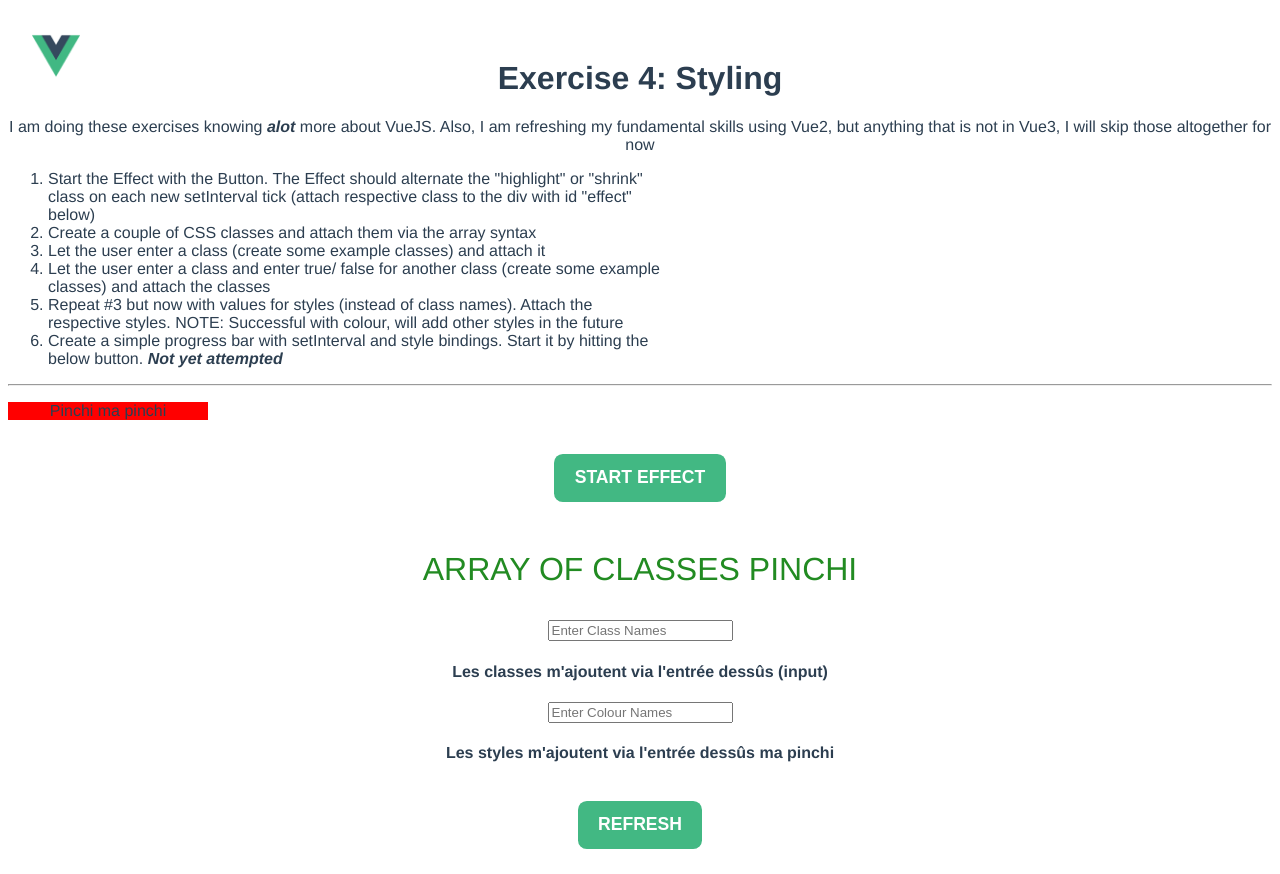
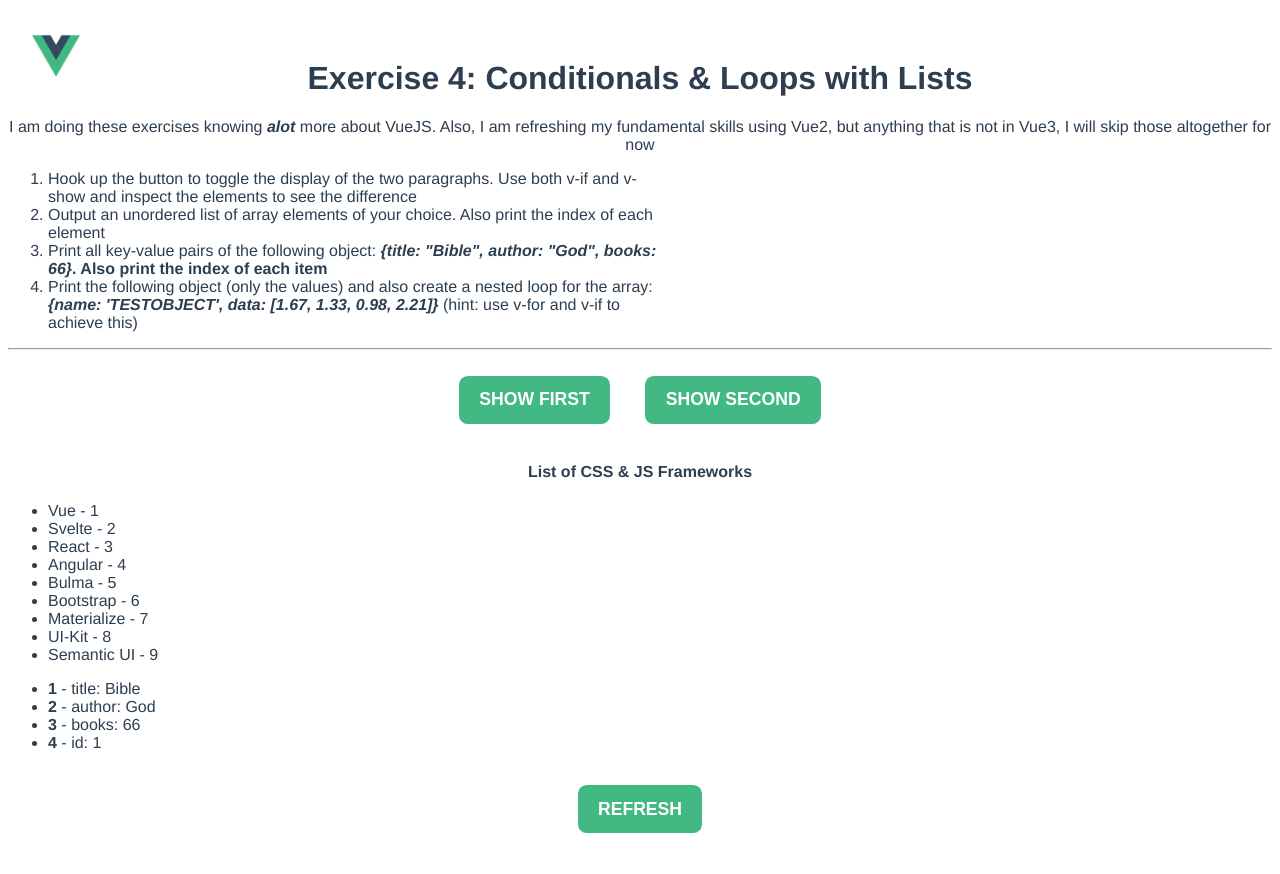
Before and after one commit to GillyRabutTsurwa/vue-2-max-schwarzmueller-exercises, a Vue app: page / in a window 1280 px wide. Built offline with nearby package versions, Linux system fonts and the light colour scheme.

Commit message:
Je sais pas honnetement

```diff
--- a/src/components/Prompt.vue
+++ b/src/components/Prompt.vue
@@ -8,16 +8,20 @@
       </strong> more about VueJS. Also, I am refreshing my fundamental skills using Vue2, but anything that is not in Vue3, I will skip those altogether for now
     </p>
     <ol>
-      <li>Start the Effect with the Button. The Effect should alternate the "highlight" or "shrink" class on each new setInterval tick (attach respective class to the div with id "effect" below)</li>
-      <li>Create a couple of CSS classes and attach them via the array syntax</li>
-      <li>Let the user enter a class (create some example classes) and attach it</li>
-      <li>Let the user enter a class and enter true/ false for another class (create some example classes) and attach the classes</li>
-      <li>Repeat #3 but now with values for styles (instead of class names). Attach the respective styles. NOTE: Successful with colour, will add other styles in the future</li>
+      <li>Hook up the button to toggle the display of the two paragraphs. Use both v-if and v-show and inspect the elements to see the difference</li>
+      <li>Output an unordered list of array elements of your choice. Also print the index of each element</li>
       <li>
-        Create a simple progress bar with setInterval and style bindings. Start it by hitting the below button.
+        Print all key-value pairs of the following object:
         <strong>
-          <em>Not yet attempted</em>
+          <em>{title: "Bible", author: "God", books: 66}</em>. Also print the index of each item
         </strong>
+      </li>
+      <li>
+        Print the following object (only the values) and also create a nested loop for the array:
+        <strong>
+          <em>{name: 'TESTOBJECT', data: [1.67, 1.33, 0.98, 2.21]}</em>
+        </strong>
+        (hint: use v-for and v-if to achieve this)
       </li>
     </ol>
   </div>
@@ -28,7 +32,7 @@
   name: "Prompt",
   data() {
     return {
-      title: "Styling"
+      title: "Conditionals & Loops with Lists"
     };
   }
 };
--- a/src/components/Tasks.vue
+++ b/src/components/Tasks.vue
@@ -1,31 +1,28 @@
 <template>
   <div>
-    <!-- NOTE: The value of a bound class (like toggleClass) is ALWAYS an object. The property is the name of the class and the value is a true or false values that determines if the class will be implemented. This object can be made inline or in the JavaScript. -->
-    <div v-bind:class="toggleClass">
-      <p>Pinchi ma pinchi</p>
+    <div>
+      <button @click="isShowing = !isShowing" class="btn">Show First</button>
+      <button @click="isShowing2 = !isShowing2" class="btn">Show Second</button>
+      <p v-if="isShowing">Toggle Me</p>
+      <p v-if="isShowing2">Toggle me as well... But how am I different?</p>
     </div>
-    <button @click="startEffect" class="btn">Start Effect</button>
-    <!-- NOTE: Okay so what I said above is not necessarily true. Je veux dire que: we can also use arrays. In this case, the value of the bound class (arrayClasses) is an array of the classes (which are strings) defined in the CSS -->
-    <p v-bind:class="arrayClasses">Array of classes pinchi</p>
-    <!-- NOTE: Voilà ce que j'ai fait...
-    Each time we press enter on the input, we run the addClass() which addes a class to the array inputArrayClasses.
-    We use attach the variable addClassName to be the value of the input using two-way binding and add this value to the inputArrayClasses, again, using the addClass()-->
-    <input
-      type="text"
-      @keyup.enter="addClass"
-      v-model="addedClassName"
-      placeholder="Enter Class Names"
-    />
-    <p>{{addedClassName}}</p>
-    <h4 v-bind:class="inputArrayClasses">Les classes m'ajoutent via l'entrée dessûs (input)</h4>
-    <!--  -->
-    <input
-      type="text"
-      @keyup.enter="addColour"
-      v-model="inputColour"
-      placeholder="Enter Colour Names"
-    />
-    <h4 v-bind:style="colourObj">Les styles m'ajoutent via l'entrée dessûs ma pinchi</h4>
+    <div>
+      <h4>List of CSS & JS Frameworks</h4>
+      <ul>
+        <li
+          v-for="(currentFramework, index) in frameworks"
+          v-bind:key="index"
+        >{{currentFramework}} - {{index + 1}}</li>
+      </ul>
+    </div>
+    <div>
+      <ul>
+        <li v-for="(currentValue, propertyName, index) in myObject" v-bind:key="currentValue.id">
+          <strong>{{index + 1}}</strong>
+          - {{propertyName}}: {{currentValue}}
+        </li>
+      </ul>
+    </div>
   </div>
 </template>
 
@@ -33,41 +30,35 @@
 export default {
   data() {
     return {
-      // Toggle class is the object declared in the template
-      toggleClass: {
-        // Highlight and shrink are CSS classnames, go to CSS for proof;
-        highlight: true,
-        shrink: false
+      isShowing: false,
+      isShowing2: false,
+      frameworks: [
+        "Vue",
+        "Svelte",
+        "React",
+        "Angular",
+        "Bulma",
+        "Bootstrap",
+        "Materialize",
+        "UI-Kit",
+        "Semantic UI"
+      ],
+      array: ["Max", "Anna", "Chris", "Manu"],
+      myObject: {
+        title: "Bible",
+        author: "God",
+        books: "66",
+        // TESTING:
+        id: 1
       },
-      // Array of classes. Classes are written as strings.
-      arrayClasses: ["arrayClass1", "arrayClass2", "arrayClass3"],
-      // variable responsible for adding classnames to the inputArrayClasses array.
-      addedClassName: "",
-      // array of classes. Classes are added using the input value addClassName
-      inputArrayClasses: [],
-      inputColour: "",
-      /////////////////////////////////////
-      colourObj: {
-        color: ""
+      testData: {
+        name: "TESTOBJECT",
+        id: 10,
+        data: [1.67, 1.33, 0.98, 2.21]
       }
     };
   },
-  methods: {
-    // This method just toggles the classes between each other;
-    startEffect() {
-      setInterval(() => {
-        this.toggleClass.highlight = !this.toggleClass.highlight;
-        this.toggleClass.shrink = !this.toggleClass.shrink;
-      }, 3000);
-    },
-    addClass() {
-      if (this.addedClassName === "") this.inputArrayClasses = [];
-      this.inputArrayClasses = [...this.inputArrayClasses, this.addedClassName];
-    },
-    addColour() {
-      this.colourObj.color = this.inputColour;
-    }
-  }
+  methods: {}
 };
 </script>
 
@@ -77,24 +68,4 @@
   height: 100px;
   border: 1px solid black;
 }
-
-.highlight {
-  background-color: red;
-  width: 200px !important;
-}
-
-.shrink {
-  background-color: gray;
-  width: 50px !important;
-}
-
-.arrayClass1 {
-  color: forestgreen;
-}
-.arrayClass2 {
-  text-transform: uppercase;
-}
-.arrayClass3 {
-  font-size: 2em;
-}
 </style>
```
